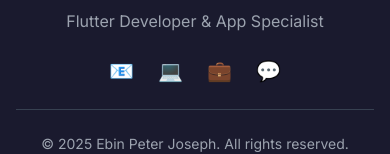
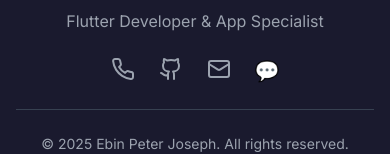
Before and after one commit to ebinpeter/ebin-portfolio, a React (Vite) app: page / in a window 390 px wide. Shown: the part 10471-10625 px from the top of the page. Built offline with nearby package versions, Linux system fonts and the light colour scheme.

Commit message:
Add footer contact icons
Add phone, GitHub, and email icons with contact details to the footer.

```diff
--- a/src/components/Footer.tsx
+++ b/src/components/Footer.tsx
@@ -1,3 +1,5 @@
+
+import { Phone, Github, Mail } from 'lucide-react';
 
 const Footer = () => {
   const currentYear = new Date().getFullYear();
@@ -15,28 +17,30 @@ const Footer = () => {
 
           <div className="flex justify-center space-x-6 mb-6">
             <a
-              href="mailto:ebin.peter.joseph@email.com"
+              href="tel:+919746379976"
+              className="text-gray-400 hover:text-neon-blue transition-colors duration-300"
+              aria-label="Phone"
+            >
+              <Phone size={24} />
+            </a>
+            <a
+              href="https://github.com/ebinpeter"
+              className="text-gray-400 hover:text-tech-green transition-colors duration-300"
+              aria-label="GitHub"
+              target="_blank"
+              rel="noopener noreferrer"
+            >
+              <Github size={24} />
+            </a>
+            <a
+              href="mailto:ebinpeter94@gmail.com"
               className="text-gray-400 hover:text-neon-blue transition-colors duration-300"
               aria-label="Email"
             >
-              <span className="text-xl">📧</span>
+              <Mail size={24} />
             </a>
             <a
-              href="https://github.com"
-              className="text-gray-400 hover:text-tech-green transition-colors duration-300"
-              aria-label="GitHub"
-            >
-              <span className="text-xl">💻</span>
-            </a>
-            <a
-              href="https://linkedin.com"
-              className="text-gray-400 hover:text-neon-blue transition-colors duration-300"
-              aria-label="LinkedIn"
-            >
-              <span className="text-xl">💼</span>
-            </a>
-            <a
-              href="https://wa.me/919876543210"
+              href="https://wa.me/919746379976"
               className="text-gray-400 hover:text-tech-green transition-colors duration-300"
               aria-label="WhatsApp"
             >
```
